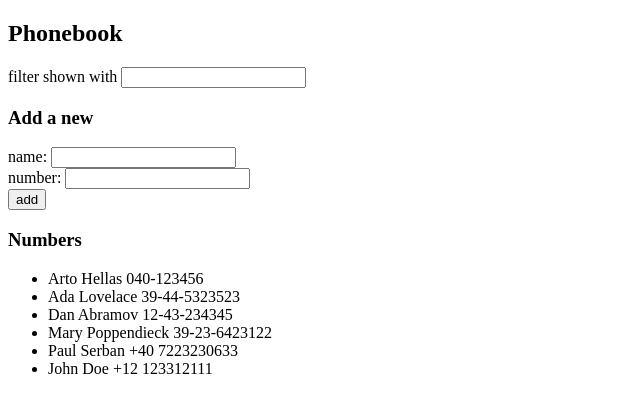
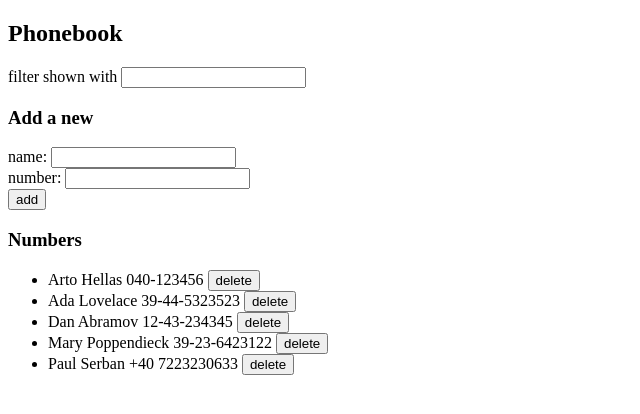
Before and after one commit to paulAlexSerban/wbk--full-stack-open--2026, a React (Vite) app in the folder part2/phonebook/: page / in a window 1280 px wide. Shown: the top 414 px of the page, without its empty margins (0-640 px from the left). Built offline with nearby package versions, Linux system fonts and the light colour scheme; data requests are answered from the project's data file.

Commit message:
feat(part2): add ex 2.14 sol

```diff
--- a/part2/phonebook/db.json
+++ b/part2/phonebook/db.json
@@ -24,11 +24,6 @@
       "name": "Paul Serban",
       "number": "+40 7223230633",
       "id": "9D3vSPbVl90"
-    },
-    {
-      "name": "John Doe",
-      "number": "+12 123312111",
-      "id": "CLI2vzYC4Nc"
     }
   ],
   "$schema": "./node_modules/json-server/schema.json"
--- a/part2/phonebook/src/App.jsx
+++ b/part2/phonebook/src/App.jsx
@@ -45,6 +45,20 @@ const App = () => {
     });
   };
 
+  const handleDelete = (id, name) => {
+    if (window.confirm(`Delete ${name}?`)) {
+      personService
+        .remove(id)
+        .then(() => {
+          setPersons(persons.filter((person) => person.id !== id));
+        })
+        .catch((error) => {
+          alert(`The contact '${name}' was already deleted from the server.`);
+          setPersons(persons.filter((person) => person.id !== id));
+        });
+    }
+  };
+
   const personsToShow = persons.filter((person) =>
     person.name.toLowerCase().includes(filterQuery.toLowerCase()),
   );
@@ -64,7 +78,7 @@ const App = () => {
       />
 
       <h3>Numbers</h3>
-      <Persons personsToShow={personsToShow} />
+      <Persons personsToShow={personsToShow} deletePerson={handleDelete} />
     </div>
   );
 };
--- a/part2/phonebook/src/components/personDetails.jsx
+++ b/part2/phonebook/src/components/personDetails.jsx
@@ -1,7 +1,10 @@
-const PersonDetails = ({ person }) => {
+const PersonDetails = ({ person, deletePerson }) => {
   return (
     <li>
-      {person.name} {person.number}
+      {person.name} {person.number}{" "}
+      <button onClick={() => deletePerson(person.id, person.name)}>
+        delete
+      </button>
     </li>
   );
 };
--- a/part2/phonebook/src/components/persons.jsx
+++ b/part2/phonebook/src/components/persons.jsx
@@ -1,10 +1,14 @@
 import PersonDetails from "./personDetails";
 
-const Persons = ({ personsToShow }) => {
+const Persons = ({ personsToShow, deletePerson }) => {
   return (
     <ul>
       {personsToShow.map((person) => (
-        <PersonDetails key={person.id || person.name} person={person} />
+        <PersonDetails
+          key={person.id || person.name}
+          person={person}
+          deletePerson={deletePerson}
+        />
       ))}
     </ul>
   );
--- a/part2/phonebook/src/services/persons.js
+++ b/part2/phonebook/src/services/persons.js
@@ -11,4 +11,9 @@ const create = newObject => {
   return request.then(response => response.data)
 }
 
-export default { getAll, create }
+const remove = id => {
+  const request = axios.delete(`${BASE_URL}/${id}`)
+  return request.then(response => response.data)
+}
+
+export default { getAll, create, remove }
```
